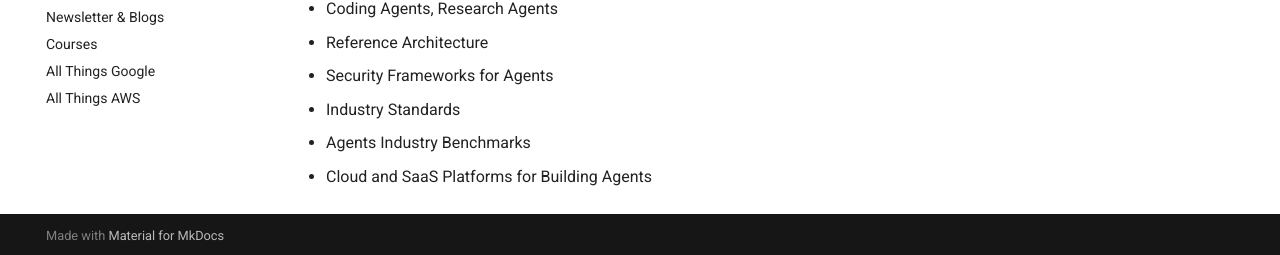
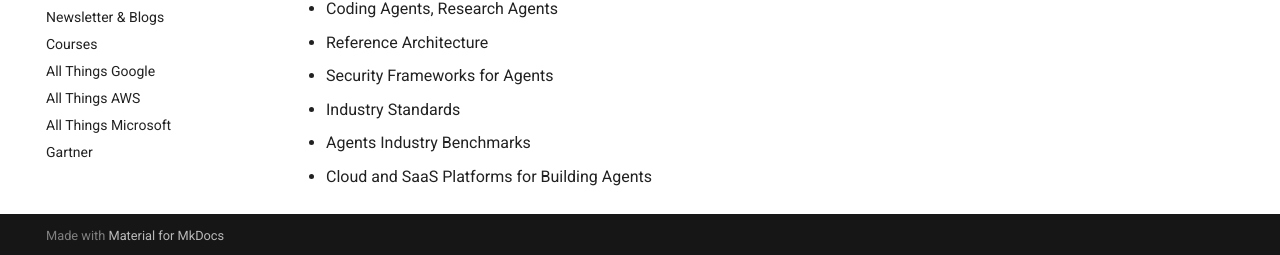
Before and after one commit to ankurkumarz/agentic-ai-knowledge-base, an MkDocs documentation site: the page built from docs/index.md, in a window 1280 px wide and 1106 px high. Shown: the part 848-1103 px from the top of the window. Built offline with MkDocs 1.6.1 and Material for MkDocs 9.7.7, drawn with Linux system fonts in a browser that asks for light colours.

Commit message:
Update mkdocs.yml

```diff
--- a/mkdocs.yml
+++ b/mkdocs.yml
@@ -43,6 +43,8 @@ nav:
   - Courses: 'Courses/README.md'
   - All Things Google: 'AllThingsGoogle/README.md'
   - All Things AWS: 'AllThingsAWS/README.md'
+  - All Things Microsoft: 'AllThingsMicrosoft/README.md'
+  - Gartner: 'Gartner.README.md'
 plugins:
   - search
   - mermaid2
```
